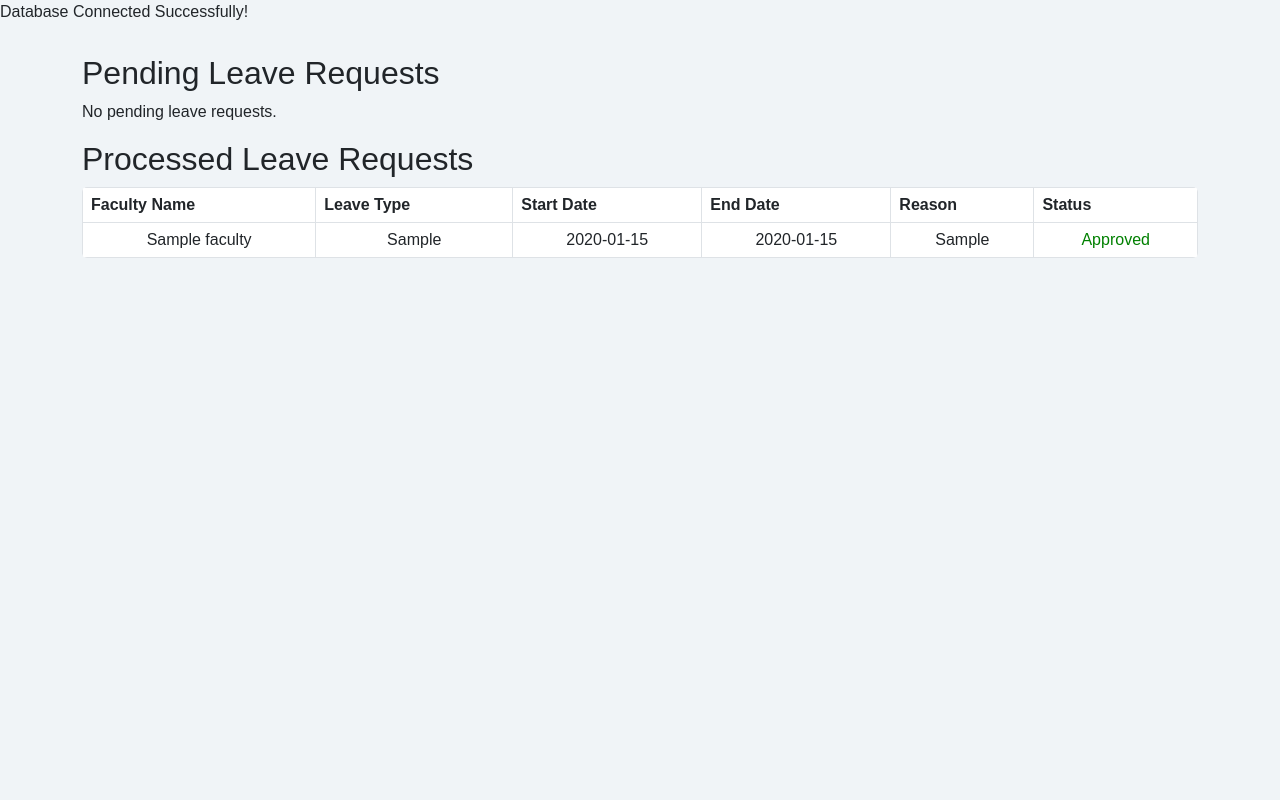
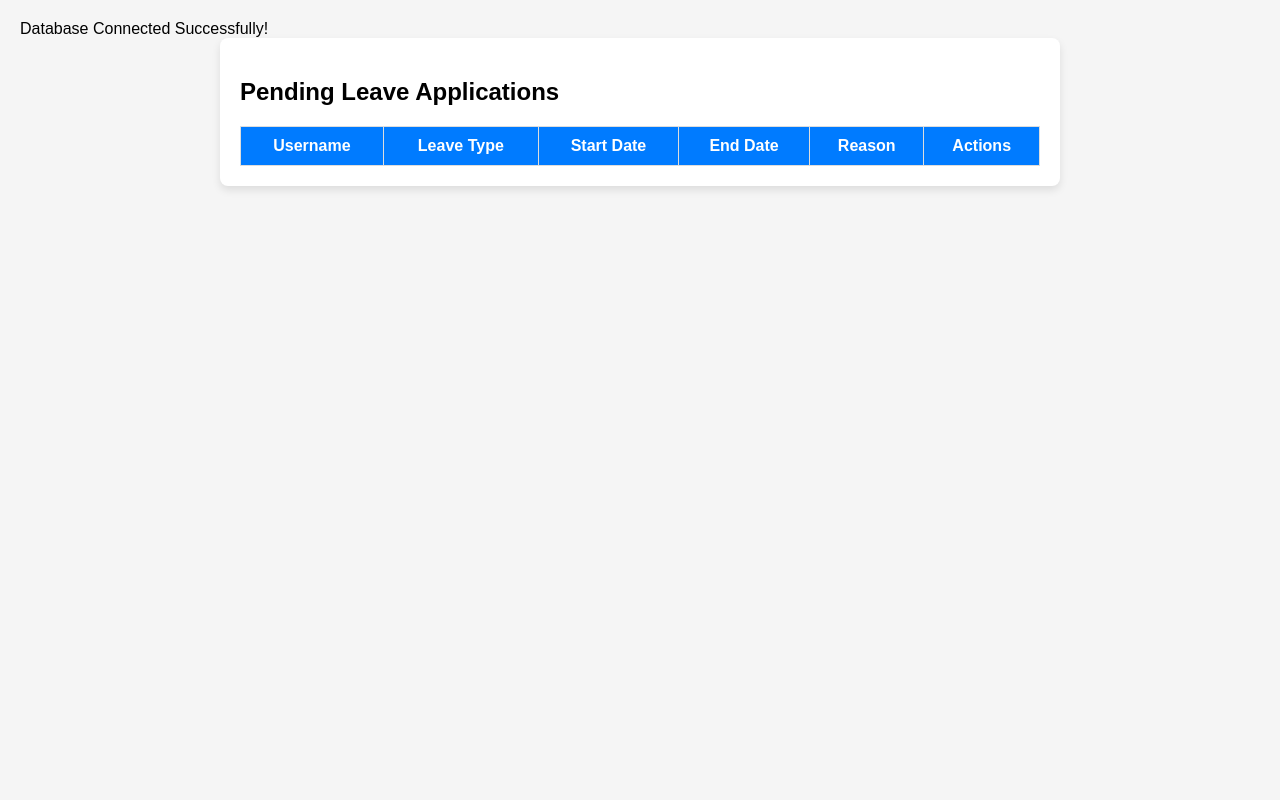
Before and after one commit to bansivachhani/CP-2, a PHP site: page /approve_leaves.php in a window 1280 px wide. Run offline with PHP 8.4, Linux system fonts and the light colour scheme; the visitor is signed in with stand-in values (Sample User, id 1); tables that the repository leaves empty or names only in its code hold one stand-in row (values such as "Sample post"); lists and menus that the app fills with data are empty.

Commit message:
Updated and committed

```diff
--- a/Backend/approve_leaves.php
+++ b/Backend/approve_leaves.php
@@ -1,156 +1,134 @@
 <?php
 session_start();
-include("db_connection.php");
+require_once 'db_connection.php';
 
-if (!isset($_SESSION['admin_id'])) {
-    header("Location: index.html");
+// Check if the user is logged in as Admin
+if (!isset($_SESSION['username']) || $_SESSION['role'] !== 'admin') {
+    header("Location: login.php");
     exit();
 }
 
-// Fetch Pending Leave Requests
-$sql_pending = "SELECT lr.*, f.name AS faculty_name
-                FROM leave_requests lr
-                JOIN faculty f ON lr.faculty_id = f.id
-                WHERE lr.status = 'Pending'";
-$result_pending = $conn->query($sql_pending);
+// Approve or reject leave
+if ($_SERVER["REQUEST_METHOD"] == "POST" && isset($_POST['leave_id']) && isset($_POST['action'])) {
+    $leave_id = intval($_POST['leave_id']);
+    $action = $_POST['action'];
 
-// Fetch Processed Leave Requests
-$sql_processed = "SELECT lr.*, f.name AS faculty_name
-                  FROM leave_requests lr
-                  JOIN faculty f ON lr.faculty_id = f.id
-                  WHERE lr.status != 'Pending'";
-$result_processed = $conn->query($sql_processed);
+    if ($action === 'approve') {
+        $status = 'Approved';
+    } elseif ($action === 'reject') {
+        $status = 'Rejected';
+    } else {
+        $status = 'Pending';
+    }
 
-// Process Leave Request
-if (isset($_POST['approve']) || isset($_POST['reject'])) {
-    $leave_id = $_POST['leave_id'];
-    $status = isset($_POST['approve']) ? 'Approved' : 'Rejected';
+    // Update leave status securely
+    $stmt = $conn->prepare("UPDATE leave_applications SET status = ? WHERE id = ?");
+    $stmt->bind_param("si", $status, $leave_id);
 
-    $stmt = $conn->prepare("UPDATE leave_requests SET status = ? WHERE id = ?");
-    $stmt->bind_param("si", $status, $leave_id);
-    $stmt->execute();
+    if ($stmt->execute()) {
+        $message = "Leave has been " . strtolower($status) . " successfully!";
+    } else {
+        $message = "Error updating leave status: " . $conn->error;
+    }
+
     $stmt->close();
+}
 
-    header("Location: approve_leaves.php");
-    exit();
+// Fetch all pending leave applications
+$leaveApplications = [];
+$query = "SELECT id, username, leave_type, start_date, end_date, reason, status FROM leave_applications WHERE status = 'Pending'";
+$result = $conn->query($query);
+
+if ($result && $result->num_rows > 0) {
+    while ($row = $result->fetch_assoc()) {
+        $leaveApplications[] = $row;
+    }
 }
 
 $conn->close();
 ?>
 
 <!DOCTYPE html>
-<html lang="en">
+<html>
 <head>
-    <meta charset="UTF-8">
-    <title>Approve Leave Requests</title>
-    <link rel="stylesheet" href="https://cdnjs.cloudflare.com/ajax/libs/bootstrap/5.3.0/css/bootstrap.min.css">
+    <title>Approve Leaves</title>
     <style>
         body {
             font-family: Arial, sans-serif;
-            background-color: #f0f4f7;
+            background-color: #f5f5f5;
+            margin: 0;
+            padding: 20px;
         }
-        .container {
-            margin-top: 30px;
+        .table-container {
+            background-color: #fff;
+            padding: 20px;
+            border-radius: 8px;
+            box-shadow: 0 4px 8px rgba(0,0,0,0.1);
+            max-width: 800px;
+            margin: auto;
         }
         table {
-            background: white;
-            border-radius: 5px;
-            overflow: hidden;
+            width: 100%;
+            border-collapse: collapse;
+        }
+        th, td {
+            padding: 10px;
+            border: 1px solid #ddd;
         }
         th {
-            background-color: #2C3E50;
-            color: white;
-            padding: 10px;
-        }
-        td {
-            padding: 10px;
-            text-align: center;
-        }
-        .btn-approve {
-            background-color: #28a745;
+            background-color: #007bff;
             color: white;
         }
-        .btn-reject {
+        button {
+            padding: 5px 10px;
+            margin: 2px;
+            border: none;
+            color: white;
+            border-radius: 4px;
+            cursor: pointer;
+        }
+        .approve {
+            background-color: #28a745;
+        }
+        .reject {
             background-color: #dc3545;
-            color: white;
+        }
+        .message {
+            margin: 10px 0;
+            color: green;
         }
     </style>
 </head>
 <body>
-<div class="container">
-    <h2>Pending Leave Requests</h2>
-    <?php if ($result_pending->num_rows > 0): ?>
-        <table class="table table-bordered">
-            <thead>
+    <div class="table-container">
+        <h2>Pending Leave Applications</h2>
+        <?php if (isset($message)) { echo "<p class='message'>$message</p>"; } ?>
+        <table>
             <tr>
-                    <th>Faculty Name</th>
+                <th>Username</th>
                 <th>Leave Type</th>
                 <th>Start Date</th>
                 <th>End Date</th>
                 <th>Reason</th>
                 <th>Actions</th>
             </tr>
-            </thead>
-            <tbody>
-                <?php while ($row = $result_pending->fetch_assoc()): ?>
+            <?php foreach ($leaveApplications as $leave) { ?>
             <tr>
-                        <td><?php echo htmlspecialchars($row['faculty_name']); ?></td>
-                        <td><?php echo htmlspecialchars($row['leave_type']); ?></td>
-                        <td><?php echo htmlspecialchars($row['start_date']); ?></td>
-                        <td><?php echo htmlspecialchars($row['end_date']); ?></td>
-                        <td><?php echo htmlspecialchars($row['reason']); ?></td>
+                <td><?php echo htmlspecialchars($leave['username']); ?></td>
+                <td><?php echo htmlspecialchars($leave['leave_type']); ?></td>
+                <td><?php echo htmlspecialchars($leave['start_date']); ?></td>
+                <td><?php echo htmlspecialchars($leave['end_date']); ?></td>
+                <td><?php echo htmlspecialchars($leave['reason']); ?></td>
                 <td>
-                            <form method="POST" style="display: inline;">
-                                <input type="hidden" name="leave_id" value="<?php echo $row['id']; ?>">
-                                <button type="submit" name="approve" class="btn btn-approve btn-sm">Approve</button>
-                                <button type="submit" name="reject" class="btn btn-reject btn-sm">Reject</button>
+                    <form method="POST" action="approve_leaves.php" style="display: inline;">
+                        <input type="hidden" name="leave_id" value="<?php echo $leave['id']; ?>">
+                        <button class="approve" type="submit" name="action" value="approve">Approve</button>
+                        <button class="reject" type="submit" name="action" value="reject">Reject</button>
                     </form>
                 </td>
             </tr>
-                <?php endwhile; ?>
-            </tbody>
+            <?php } ?>
         </table>
-    <?php else: ?>
-        <p>No pending leave requests.</p>
-    <?php endif; ?>
-
-    <h2>Processed Leave Requests</h2>
-    <?php if ($result_processed->num_rows > 0): ?>
-        <table class="table table-bordered">
-            <thead>
-                <tr>
-                    <th>Faculty Name</th>
-                    <th>Leave Type</th>
-                    <th>Start Date</th>
-                    <th>End Date</th>
-                    <th>Reason</th>
-                    <th>Status</th>
-                </tr>
-            </thead>
-            <tbody>
-                <?php while ($row = $result_processed->fetch_assoc()): ?>
-                    <tr>
-                        <td><?php echo htmlspecialchars($row['faculty_name']); ?></td>
-                        <td><?php echo htmlspecialchars($row['leave_type']); ?></td>
-                        <td><?php echo htmlspecialchars($row['start_date']); ?></td>
-                        <td><?php echo htmlspecialchars($row['end_date']); ?></td>
-                        <td><?php echo htmlspecialchars($row['reason']); ?></td>
-                        <td>
-                            <?php
-                                if ($row['status'] === 'Approved') {
-                                    echo "<span style='color: green;'>Approved</span>";
-                                } else {
-                                    echo "<span style='color: red;'>Rejected</span>";
-                                }
-                            ?>
-                        </td>
-                    </tr>
-                <?php endwhile; ?>
-            </tbody>
-        </table>
-    <?php else: ?>
-        <p>No processed leave requests found.</p>
-    <?php endif; ?>
     </div>
 </body>
 </html>
```
Also changed, not shown: Backend/apply_leave.php (+78 -20 lines), Backend/faculty_dashboard.php (+55 -12 lines), Backend/student_panel.php (+85 -13 lines). Lines whose indentation alone changed are shown as unchanged.
